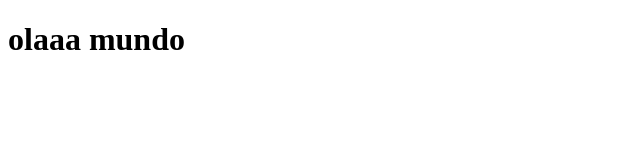
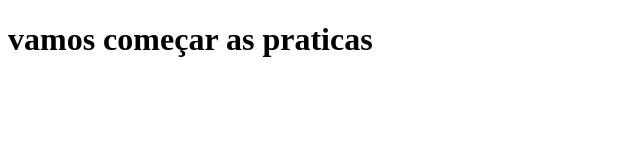
Before and after one commit to Wesley-Mts/Descomplica, a plain HTML site: page index.html in a window 1280 px wide. Shown: the whole page, without its empty margins (0-640 px from the left). Drawn offline with Linux system fonts and the light colour scheme.

Commit message:
alteração

```diff
--- a/index.html
+++ b/index.html
@@ -11,8 +11,7 @@
         <link rel="stylesheet" href="">
     </head>
     <body>
-        <h1>olaaa mundo</h1>
+        <h1>vamos começar as praticas</h1>
 
-        <script src="" async defer></script>
     </body>
 </html>
```
